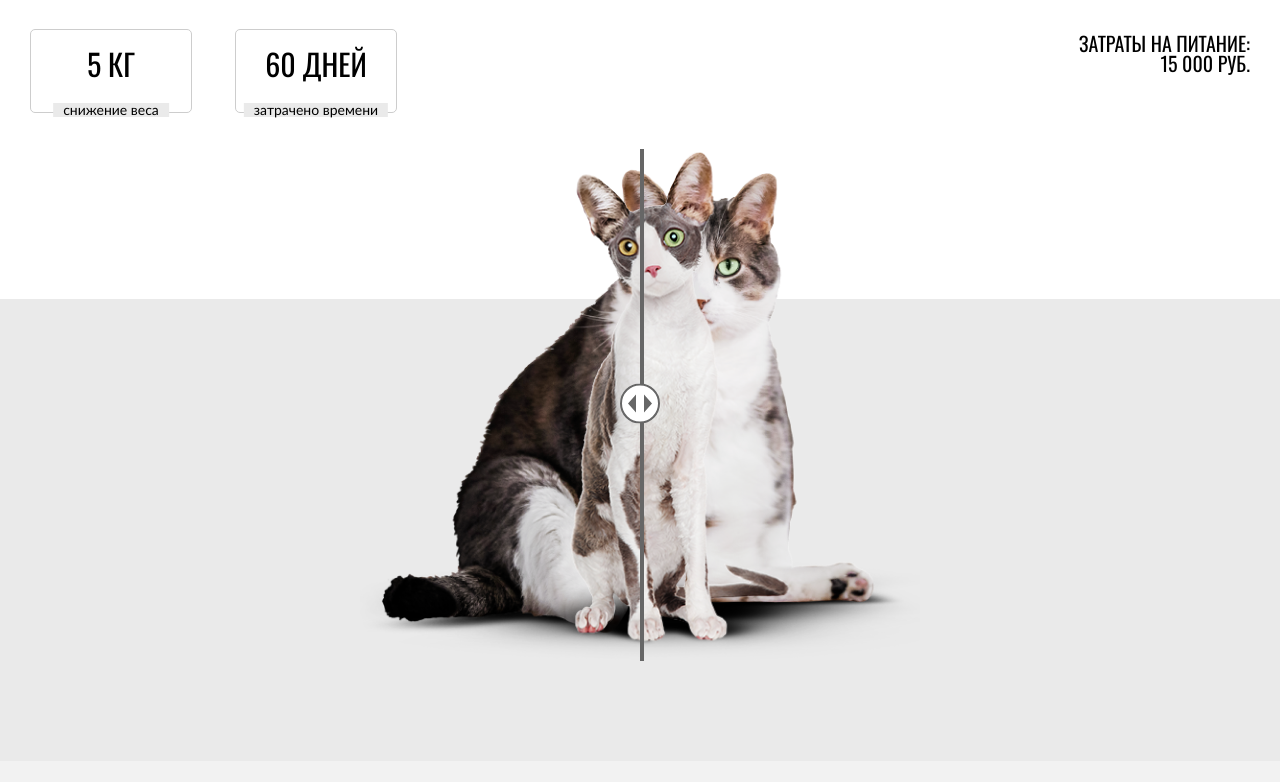
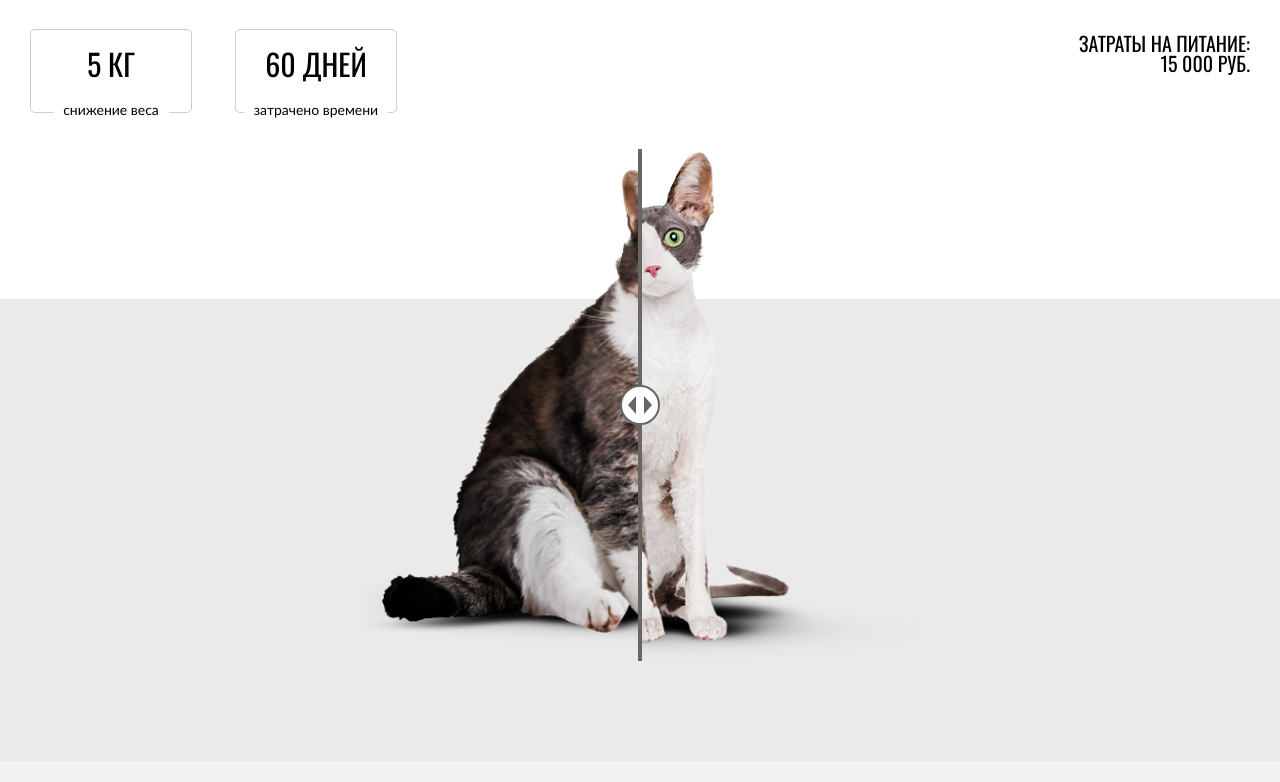
Before and after one commit to htmlacademy-adaptive/2227957-cat-energy-29, a website: page source/index.html in a window 1280 px wide. Shown: the part 2718-3500 px from the top of the page. Drawn offline with nearby package versions, Linux system fonts and the light colour scheme; files that its build step writes are made by us from their sources.

Commit message:
Правки

```diff
--- a/source/index.html
+++ b/source/index.html
@@ -111,17 +111,18 @@
         </div>
         </div>
         <div class="reviews__slider slider">
-          <picture class="slider__img-before">
+          <picture class="slider__img slider__img-before">
             <source media="(min-width: 768px)" srcset="img/index-cat-slider/slider__img-before-tablet@1x.png 1x, img/index-cat-slider/slider__img-before-tablet@2x.png 2x" width="560" height="512">
             <img class="slider__img-before" src="img/index-cat-slider/slider__img-before-mobile@1x.png" srcset="img/index-cat-slider/slider__img-before-mobile@1x.png 1x, img/index-cat-slider/slider__img-before-mobile@2x.png 2x" width="280" height="256" alt="Фото кота до функционального питания Cat Energy.">
           </picture>
-          <picture class="slider__img-after">
+          <picture class="slider__img slider__img-after">
             <source media="(min-width: 768px)" srcset="img/index-cat-slider/slider__img-after-tablet@1x.png 1x, img/index-cat-slider/slider__img-after-tablet@2x.png 2x" width="560" height="512">
             <img class="slider__img-after" src="img/index-cat-slider/slider__img-after-mobile@1x.png" srcset="img/index-cat-slider/slider__img-after-mobile@1x.png 1x, img/index-cat-slider/slider__img-after-mobile@2x.png 2x" width="280" height="256" alt="Фото кота после функционального питания Cat Energy.">
           </picture>
+          <input type="range" min="0" max="100" value="50" aria-label="Проценты показа фото" class="range">
           <div class="slider__bar" style="top: 0; left: 50%;">
             <button class="slider__img-toggle">
-              <svg xmlns="http://www.w3.org/2000/svg" width="40" height="40" fill="none" viewBox="0 0 40 40"><rect width="38" height="38" x="1" y="1" fill="#fff" rx="19"/><path fill="#666" d="m16 11-8 9 8 9V11ZM32 20l-8-9v18l8-9Z"/><rect width="38" height="38" x="1" y="1" stroke="#666" stroke-width="2" rx="19"/></svg>
+              <svg xmlns="http://www.w3.org/2000/svg" width="40" height="40" fill="none" viewBox="0 0 40 40"><rect width="38" height="38" x="1" y="1" fill="#fff" rx="19"/><path fill="currentColor" d="m16 11-8 9 8 9V11ZM32 20l-8-9v18l8-9Z"/><rect width="38" height="38" x="1" y="1" stroke="currentColor" stroke-width="2" rx="19"/></svg>
               <span class="visually-hidden">Кнопка слайдера</span>
             </button>
           </div>
--- a/source/sass/blocks/address.scss
+++ b/source/sass/blocks/address.scss
@@ -52,8 +52,15 @@
 .address__map {
   width: 100%;
   height: 320px;
+  background-image: url("../../img/location/location-mobile.png");
+  background-size: cover;
 
   @media (min-width: $tablet-width) {
     height: 400px;
+    background-image: url("../img/location/location-tablet.png");
+  }
+
+  @media (min-width: $desktop-width) {
+    background-image: url("../img/location/location-desktop.png");
   }
 }
--- a/source/sass/blocks/change.scss
+++ b/source/sass/blocks/change.scss
@@ -54,6 +54,7 @@
     width: max-content;
     max-width: 125px;
     top: calc(100% - 10px);
+    background-color: #ffffff;
   }
 
   @media (min-width: $desktop-width) {
--- a/source/sass/blocks/program-form.scss
+++ b/source/sass/blocks/program-form.scss
@@ -1,5 +1,6 @@
 .program-form {
   font-size: 16px;
+  color: #444444;
 
   @media (min-width: $tablet-width) {
     font-size: 20px;
@@ -133,6 +134,7 @@
   font-family: "Oswald", sans-serif;
   font-size: 16px;
   line-height: 18px;
+  color: #444444;
   text-transform: uppercase;
   border: 1px solid #e7e7e7;
   padding: 13px 15px;
@@ -153,7 +155,7 @@
   }
 
   &:focus {
-    border-color: #444444;
+    outline-color: #444444;
   }
 }
 
@@ -166,8 +168,6 @@
 }
 
 .program-form__input-radio {
-  display: none;
-
   & + .program-form__control-mark {
     box-sizing: border-box;
     position: absolute;
@@ -177,6 +177,10 @@
     border: 1px solid #cdcdcd;
     top: 0;
     left: 0;
+  }
+
+  &:focus + .program-form__control-mark {
+    outline: 2px solid #444444;
   }
 
   &:disabled ~ .program-form__control-mark,
@@ -273,15 +277,12 @@
 }
 
 .program-form__input-checkbox {
-  display: none;
-
   &:disabled ~ .program-form__control-mark,
   &:disabled ~ .program-form__control-text {
     opacity: 0.3;
   }
-}
 
-.program-form__input-checkbox + .program-form__control-mark {
+  & + .program-form__control-mark {
     position: absolute;
     box-sizing: border-box;
     width: 30px;
@@ -291,7 +292,11 @@
     border: 1px solid #cdcdcd;
   }
 
-.program-form__input-checkbox:checked + .program-form__control-mark::before {
+  &:focus + .program-form__control-mark {
+    outline: 2px solid #444444;
+  }
+
+  &:checked + .program-form__control-mark::before {
     content: "";
     position: absolute;
     width: 26px;
@@ -300,6 +305,7 @@
     left: 1px;
     background-image: url("../img/program-form/program-form__input-checkbox.svg");
     background-repeat: no-repeat;
+  }
 }
 
 .program-form__wrapper-submit {
--- a/source/sass/blocks/slider.scss
+++ b/source/sass/blocks/slider.scss
@@ -1,38 +1,67 @@
 .slider {
   position: relative;
+  display: grid;
+  grid-template-columns: var(--persent, 50%) 1fr;
+  width: 280px;
+  margin: 0 auto;
+
+  @media (min-width: $tablet-width) {
+    width: 560px;
+  }
 
   @media (min-width: $desktop-width) {
     margin-left: auto;
   }
 }
 
+.slider__img {
+  grid-row: 1/2;
+  display: flex;
+  overflow: hidden;
+}
+
 .slider__img-before {
-  display: block;
-  margin: 0 auto;
+  grid-column: 1/2;
 }
 
 .slider__img-after {
-  display: block;
-  margin: 0 auto;
-  position: absolute;
-  top: 0;
-  left: 50%;
-  transform: translateX(-50%);
+  grid-column: 2/3;
+  justify-content: flex-end;
+}
+
+.range {
+  grid-column: 1/-1;
+  grid-row: 1/2;
+  height: 100%;
+  margin: 0;
+  opacity: 0;
 }
 
 .slider__bar {
-  position: absolute;
-  height: 100%;
+  grid-column: 1/2;
+  grid-row: 1/2;
+  justify-self: end;
+  display: flex;
+  align-items: center;
+  justify-content: center;
   width: 4px;
+  transform: translateX(50%);
   background-color: #666666;
+  color: #666666;
+
+  &:hover {
+    background-color: $accent-color;
+    color: $accent-color;
+  }
 }
 
 .slider__img-toggle {
-  position: absolute;
-  top: 50%;
-  left: 0;
-  transform: translateX(-50%) translateY(-50%);
+  display: flex;
+  align-items: center;
+  justify-content: center;
   padding: 0;
   border: none;
   background-color: transparent;
+  color: inherit;
+  cursor: pointer;
 }
```
Also changed, not shown: source/form.html (+7 -7 lines), source/img/location/location-desktop.png (added), source/img/location/location-mobile.png (added), source/img/location/location-tablet.png (added). Lines whose indentation alone changed are shown as unchanged.
